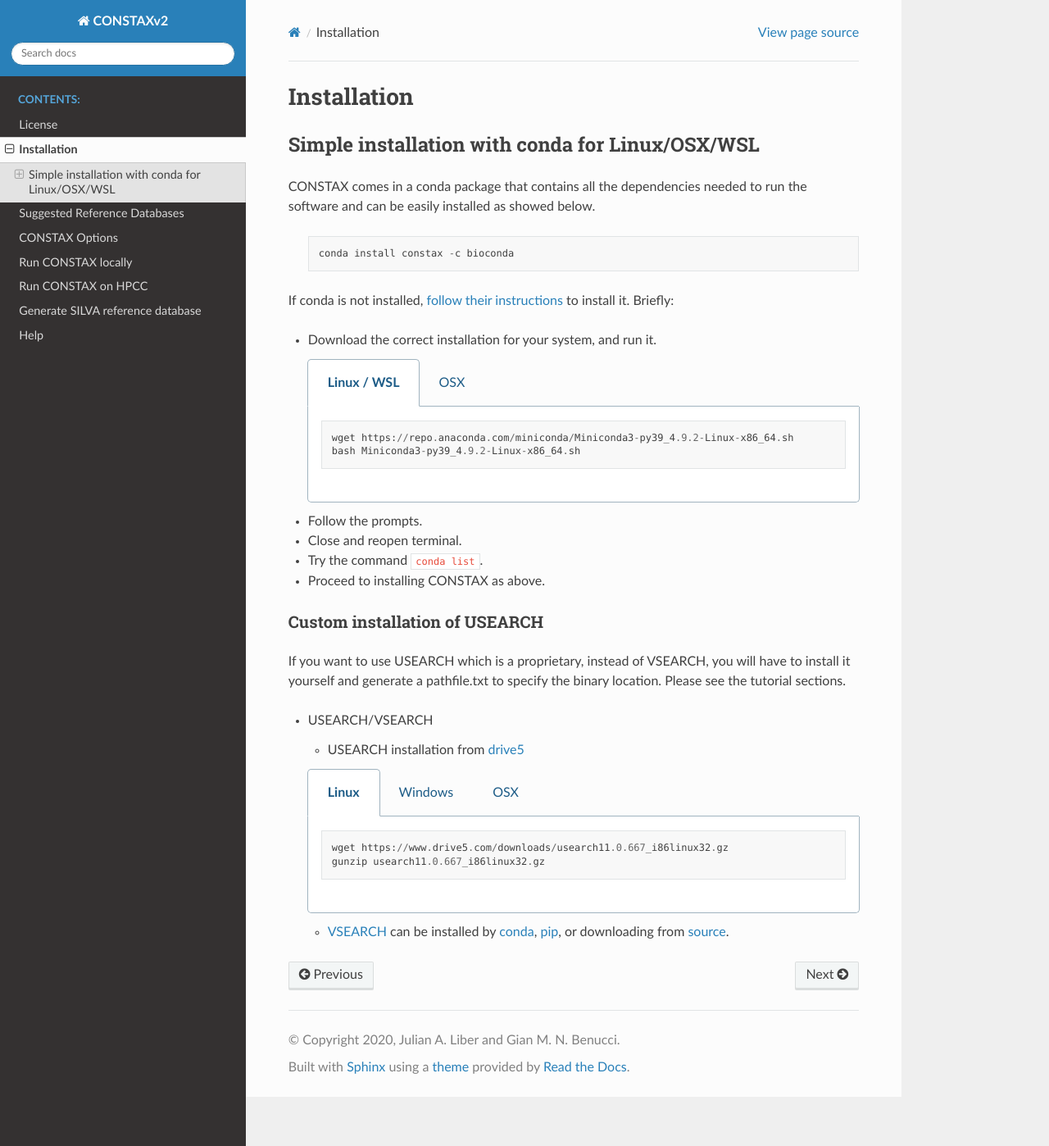
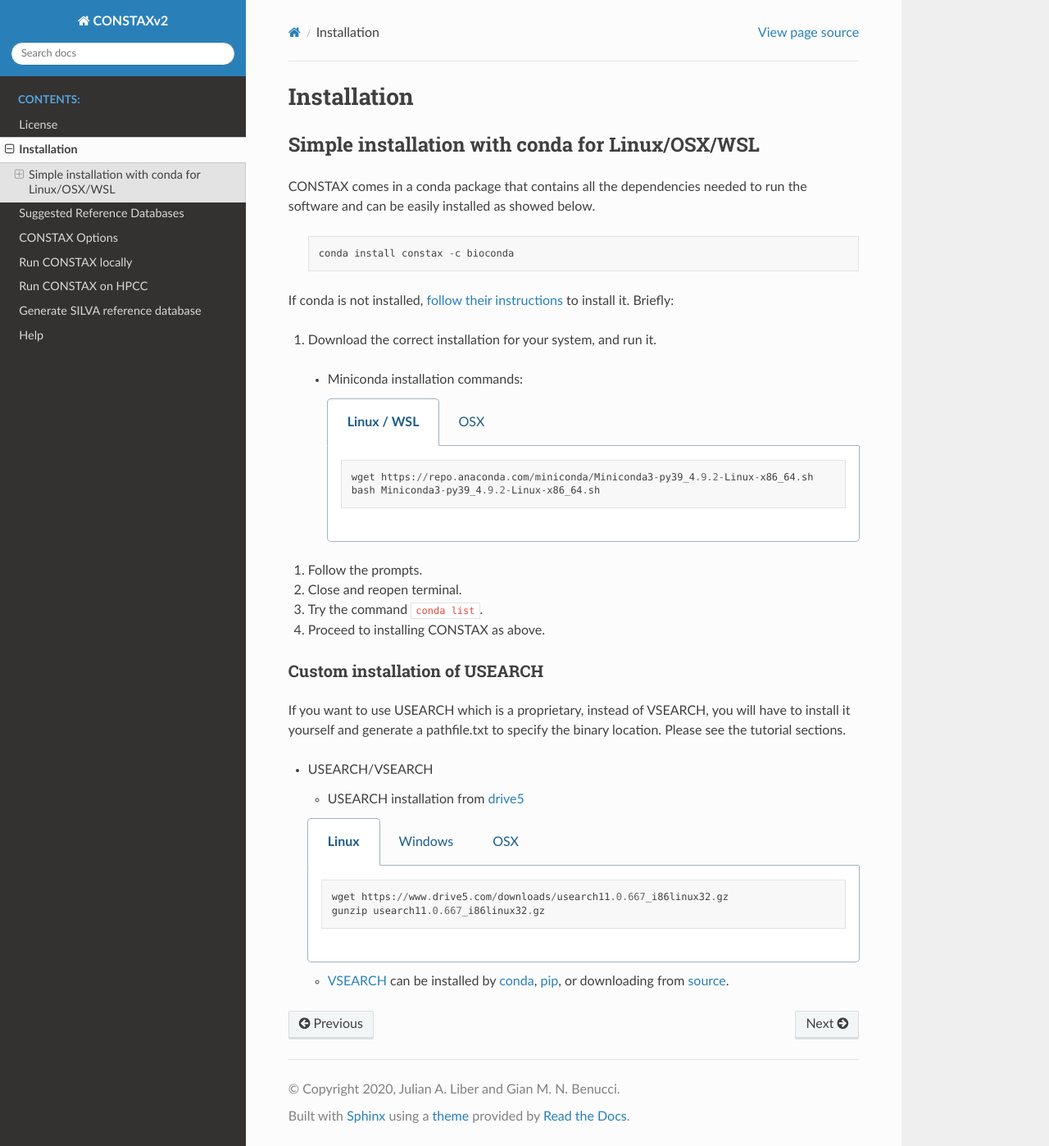
Before and after one commit to liberjul/CONSTAXv2, a Sphinx documentation site: the page built from docs/source/installation.rst, in a window 1280 px wide and 1398 px high. Shown: the whole window at 82% size. Built offline with Sphinx 7.4.7 and the Read the Docs theme 2.0.0, drawn with Linux system fonts in a browser that asks for light colours.

```diff
--- a/docs/source/installation.rst
+++ b/docs/source/installation.rst
@@ -12,31 +12,33 @@ CONSTAX comes in a conda package that contains all the dependencies needed to ru
 
 If conda is not installed, `follow their instructions <https://conda.io/projects/conda/en/latest/user-guide/install/index.html>`_ to install it. Briefly:
 
-* Download the correct installation for your system, and run it.
+#. Download the correct installation for your system, and run it.
 
-  .. tabs::
+  * Miniconda installation commands:
 
-      .. tab:: Linux / WSL
+    .. tabs::
 
-        .. code-block:: default
+        .. tab:: Linux / WSL
 
-            wget https://repo.anaconda.com/miniconda/Miniconda3-py39_4.9.2-Linux-x86_64.sh
-            bash Miniconda3-py39_4.9.2-Linux-x86_64.sh
+          .. code-block:: default
 
-      .. tab:: OSX
+              wget https://repo.anaconda.com/miniconda/Miniconda3-py39_4.9.2-Linux-x86_64.sh
+              bash Miniconda3-py39_4.9.2-Linux-x86_64.sh
 
-        .. code-block:: default
+        .. tab:: OSX
 
-            curl -O https://repo.anaconda.com/miniconda/Miniconda3-py39_4.9.2-MacOSX-x86_64.sh
-            bash Miniconda3-py39_4.9.2-MacOSX-x86_64.sh
+          .. code-block:: default
 
-* Follow the prompts.
+              curl -O https://repo.anaconda.com/miniconda/Miniconda3-py39_4.9.2-MacOSX-x86_64.sh
+              bash Miniconda3-py39_4.9.2-MacOSX-x86_64.sh
 
-* Close and reopen terminal.
+#. Follow the prompts.
 
-* Try the command ``conda list``.
+#. Close and reopen terminal.
 
-* Proceed to installing CONSTAX as above.
+#. Try the command ``conda list``.
+
+#. Proceed to installing CONSTAX as above.
 
 Custom installation of USEARCH
 ^^^^^^^^^^^^^^^^^^^^^^^^^^^^^^
```
